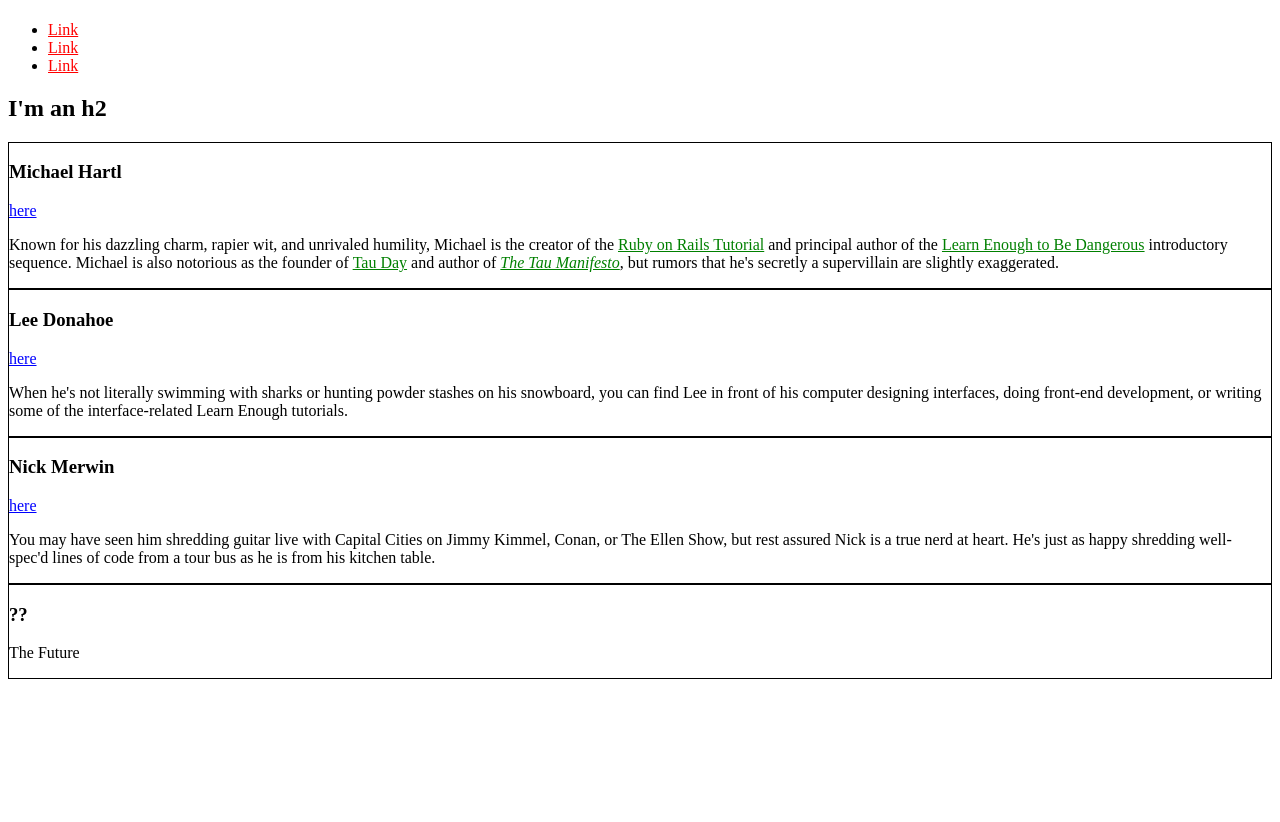
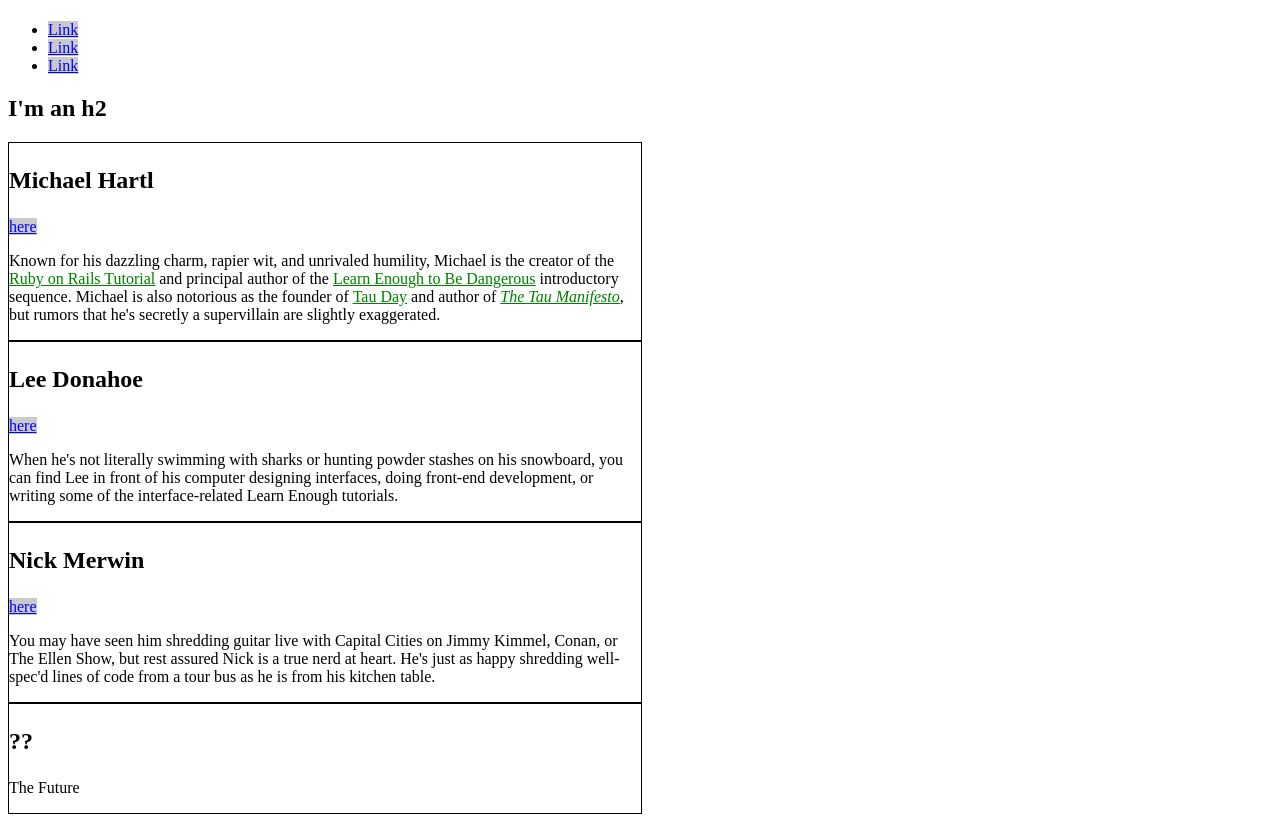
Before and after one commit to Shulammite-Aso/shulammite-aso.github.io, a plain HTML site: page index.html in a window 1280 px wide. Shown: the part 59-881 px from the top of the page. Before the commit the page ends 800 px from the top, so only its background shows below. Drawn offline with Linux system fonts and the light colour scheme.

Commit message:
replacing absolute units with relative units to create more modular style rules

```diff
--- a/index.html
+++ b/index.html
@@ -6,34 +6,56 @@
     <meta http-equiv="X-UA-Compatible" content="ie=edge">
     <title>Document</title>
     <style>
+      /* GLOBAL STYLES */
   a {
-        color: red;
+    color: #f00;
+  }
+
+  /* SOCIAL STYLES */
+  .social-link {
+    background: rgba(150, 150, 150, 0.5);
+    color: blue;
+  }
+
+  /* BIO STYLES */
+  .bio-wrapper {
+    font-size: 24px;
   }
   .bio-box {
     border: 1px solid black;
+    font-size: 1rem;
+    width: 50%;
+  }
+  .bio-box h3 {
+    font-size: 1.5em;
+  }
+  .bio-copy {
+    font-size: 1em;
   }
   .bio-copy a {
     color: green;
   }
-      .social-link {
-        color: blue;
-      }
     </style>
 </head>
 <body>
+  <div class="full-hero hero-home">
       <h1>I'm an h1</h1>
       <ul>
           <li>
-      <a href="https://example.com/">Link</a>
+              <a href="https://example.com/" class="social-link">Link</a>
             </li>
             <li>
-      <a href="https://example.com/">Link</a>
+              <a href="https://example.com/" class="social-link">Link</a>
             </li>
             <li>
-      <a href="https://example.com/">Link</a>
+              <a href="https://example.com/" class="social-link">Link</a>
             </li>
       </ul>
+  </div>
+
   <h2>I'm an h2</h2>
+  <div class="bio-wrapper">
+
     <div class="bio-box">
       <h3>Michael Hartl</h3>
       <a href="https://twitter.com/mhartl" class="social-link">here</a>
@@ -53,6 +75,7 @@
         </p>
       </div>
     </div>
+
     <div class="bio-box">
       <h3>Lee Donahoe</h3>
       <a href="https://twitter.com/leedonahoe" class="social-link">here</a>
@@ -79,9 +102,12 @@
     </div>
     <div class="bio-box">
       <h3>??</h3>
+      <div class="bio-copy">
         <p>
           The Future
         </p>
       </div>
+    </div>
+  </div>
 </body>
 </html>
```
Lines whose indentation alone changed are shown as unchanged.
